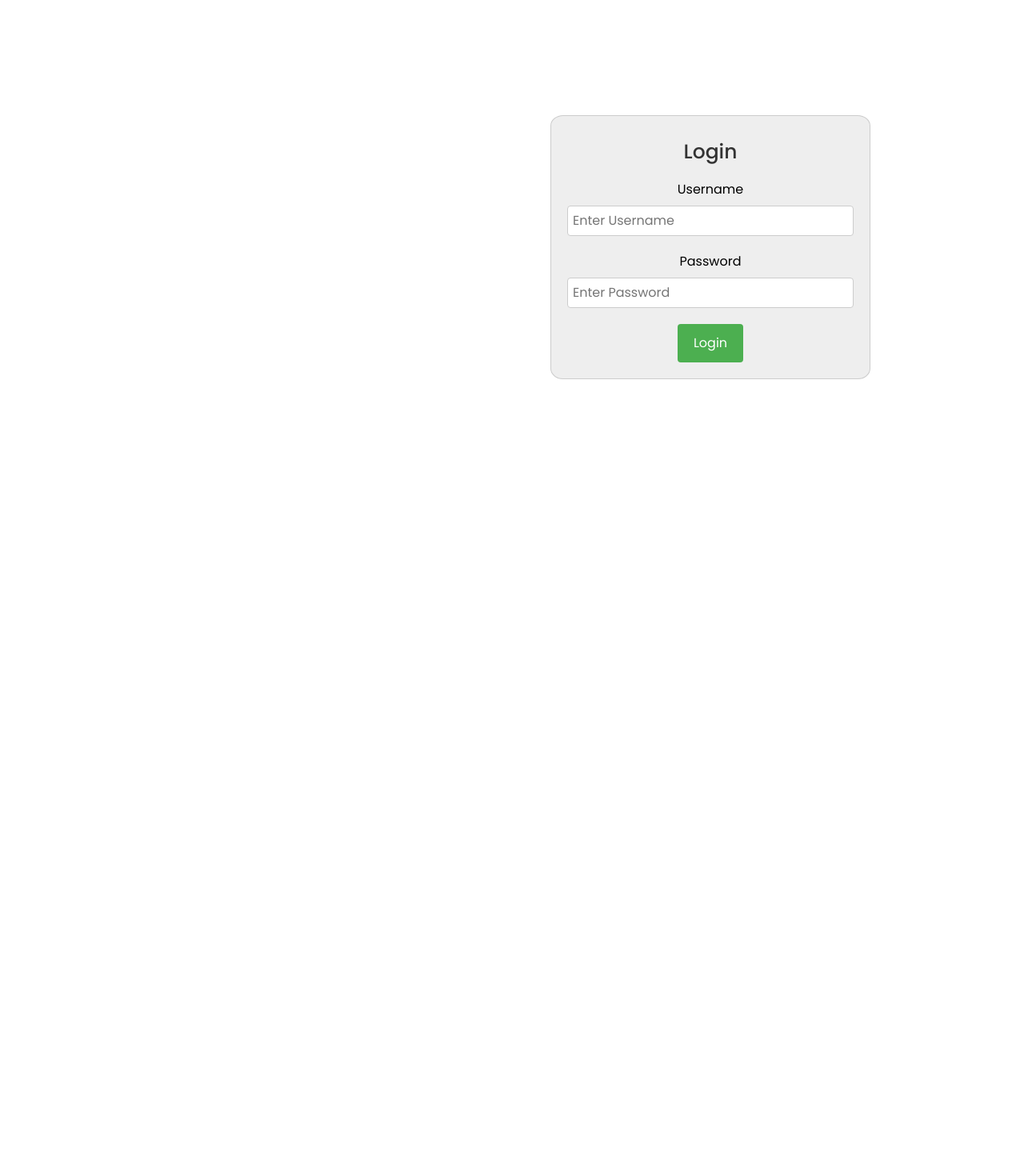
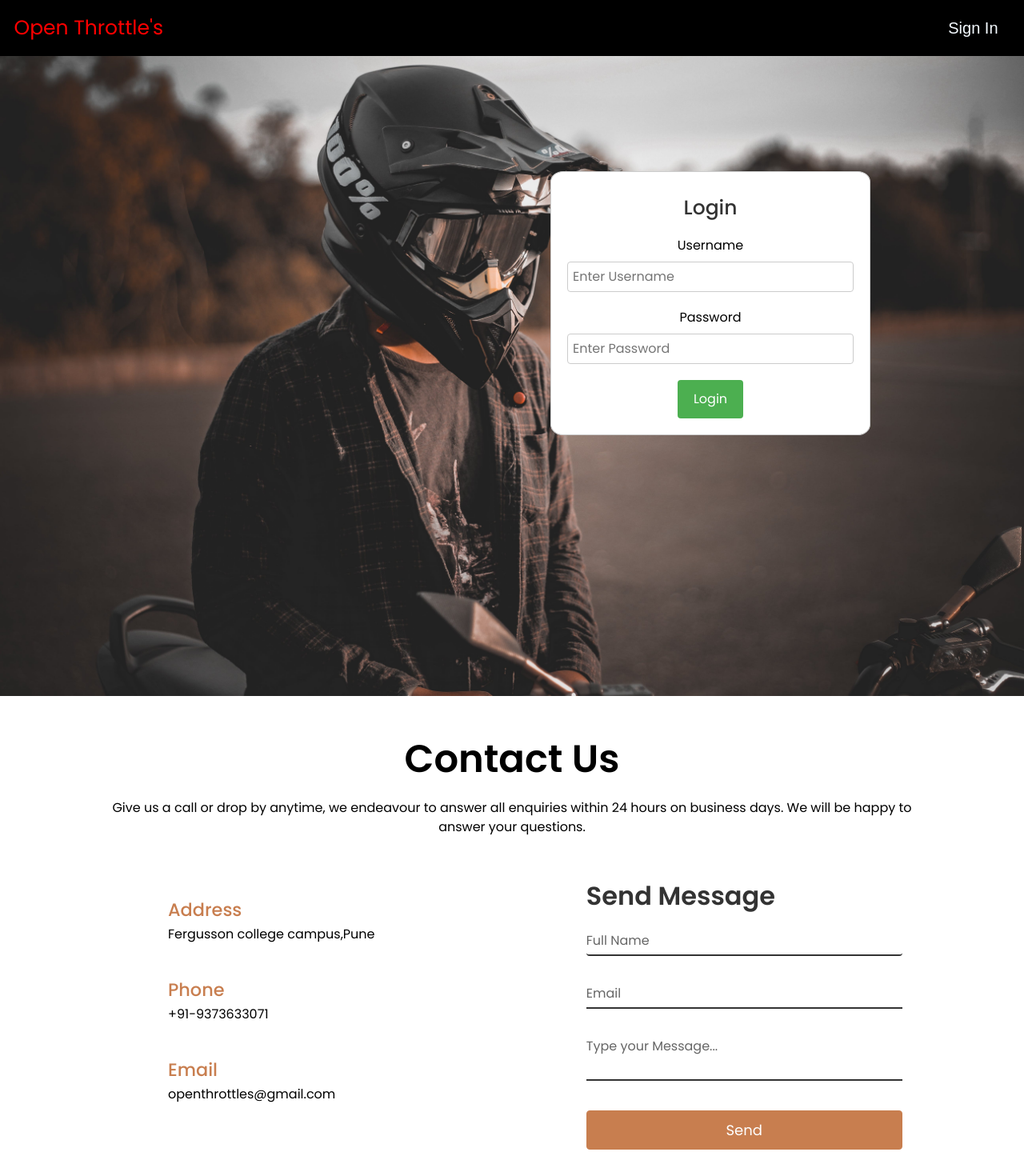
Before and after one commit to Abhilokhande/Open-Throttle, a React (Create React App) app: page /login in a window 1280 px wide. Shown: the top 1470 px of the page at 80% size. Before the commit the page ends 800 px from the top, so only its background shows below. Built offline with nearby package versions, Linux system fonts and the light colour scheme.

Commit message:
create and login page done also passed the page url using props

```diff
--- a/src/App.js
+++ b/src/App.js
@@ -8,13 +8,16 @@
 import Switch from "react-router-dom";
 import Contact from './Mycomponent/contact';
 import Main from './Mycomponent/Main';
+import Mainlogin from './Mycomponent/Mainlogin';
+import CreateAccount from './Mycomponent/CreateAccount';
 function App() {
   return (
     <>
     <Router>
       <Routes>
-    <Route path="login" element={<Login/>} />
+    <Route path="login" element={<Mainlogin/>} />
       <Route path="/" element={<Main/>}/>
+      <Route path="createaccount" element={<CreateAccount/>}/>
      </Routes>
       </Router>
       </>
--- /dev/null
+++ b/src/Mycomponent/CreateAccount.css
@@ -0,0 +1,44 @@
+.registration-container {
+    max-width: 400px;
+    margin: auto;
+    padding: 20px;
+    border: 1px solid #ccc;
+    border-radius: 8px;
+    background-color: #fff;
+    box-shadow: 0 0 10px rgba(0, 0, 0, 0.1);
+  }
+
+  h2 {
+    text-align: center;
+    color: #333;
+  }
+
+  .form-group {
+    margin-bottom: 15px;
+  }
+
+  label {
+    display: block;
+    margin-bottom: 5px;
+    color: #555;
+  }
+
+  input {
+    width: 100%;
+    padding: 8px;
+    border: 1px solid #ccc;
+    border-radius: 4px;
+  }
+
+  button {
+    background-color: #007bff;
+    color: #fff;
+    padding: 10px;
+    border: none;
+    border-radius: 4px;
+    cursor: pointer;
+  }
+
+  button:hover {
+    background-color: #0056b3;
+  }
--- /dev/null
+++ b/src/Mycomponent/CreateAccount.js
@@ -0,0 +1,85 @@
+import React from 'react'
+import Header from './Header'
+import Footer from './footer'
+import Contact from './contact'
+export default function CreateAccount() {
+        return(<><Header/>
+    <div className="background-page">
+      <img src={process.env.PUBLIC_URL + '/login.jpg'}  alt="Background" className="background-image" />
+     {/* <section class="vh-100" style={{backgroundColor:"gray"}}> */}
+  <div class="container h-100">
+    <div class="row d-flex justify-content-center align-items-center h-100">
+      <div class="col-lg-12 col-xl-11">
+        <div class="card text-black" style={{borderRadius:"25px"}}>
+          <div class="card-body p-md-5">
+            <div class="row justify-content-center">
+              <div class="col-md-10 col-lg-6 col-xl-5 order-2 order-lg-1">
+
+                <p class="text-center h1 fw-bold mb-5 mx-1 mx-md-4 mt-4">Sign up</p>
+
+                <form class="mx-1 mx-md-4">
+
+                  <div class="d-flex flex-row align-items-center mb-4">
+                    <i class="fas fa-user fa-lg me-3 fa-fw"></i>
+                    <div class="form-outline flex-fill mb-0">
+                      <input type="text" id="form3Example1c" class="form-control" />
+                      <label class="form-label" for="form3Example1c">Your Name</label>
+                    </div>
+                  </div>
+
+                  <div class="d-flex flex-row align-items-center mb-4">
+                    <i class="fas fa-envelope fa-lg me-3 fa-fw"></i>
+                    <div class="form-outline flex-fill mb-0">
+                      <input type="email" id="form3Example3c" class="form-control" />
+                      <label class="form-label" for="form3Example3c">Your Email</label>
+                    </div>
+                  </div>
+
+                  <div class="d-flex flex-row align-items-center mb-4">
+                    <i class="fas fa-lock fa-lg me-3 fa-fw"></i>
+                    <div class="form-outline flex-fill mb-0">
+                      <input type="password" id="form3Example4c" class="form-control" />
+                      <label class="form-label" for="form3Example4c">Password</label>
+                    </div>
+                  </div>
+
+                  <div class="d-flex flex-row align-items-center mb-4">
+                    <i class="fas fa-key fa-lg me-3 fa-fw"></i>
+                    <div class="form-outline flex-fill mb-0">
+                      <input type="password" id="form3Example4cd" class="form-control" />
+                      <label class="form-label" for="form3Example4cd">Repeat your password</label>
+                    </div>
+                  </div>
+
+                  <div class="form-check d-flex justify-content-center mb-5">
+                    <input class="form-check-input me-2" type="checkbox" value="" id="form2Example3c" />
+                    <label class="form-check-label" for="form2Example3">
+                      I agree all statements in <a href="#!">Terms of service</a>
+                    </label>
+                  </div>
+
+                  <div class="d-flex justify-content-center mx-4 mb-3 mb-lg-4">
+                    <button type="button" class="btn btn-primary btn-lg">Register</button>
+                  </div>
+
+                </form>
+
+              </div>
+              <div class="col-md-10 col-lg-6 col-xl-7 d-flex align-items-center order-1 order-lg-2">
+
+                <img src="https://mdbcdn.b-cdn.net/img/Photos/new-templates/bootstrap-registration/draw1.webp"
+                  class="img-fluid" alt="Sample image"/>
+
+              </div>
+            </div>
+          </div>
+        </div>
+      </div>
+    </div>
+  </div>
+ {/* </section> */}
+ </div>
+ <Contact/>
+ <Footer/>
+ </>  )
+}
--- a/src/Mycomponent/Login.css
+++ b/src/Mycomponent/Login.css
@@ -1,10 +1,4 @@
 
-   .image{
-    background-image: url('./login.jpg');
-    background-size: cover; /* or 'contain' based on your preference */
-    background-position: center center;
-    background-repeat: no-repeat;
-   }
 	.login {
     width: 400px;
     margin: 50px auto;
@@ -16,7 +10,7 @@
     color: #fff;
   }
   h1 {
-    margin: 0 0 20px 0;
+          margin: 0 0 20px 0;
           text-align: center;
           margin-top: 10px;
           color: #333;
--- a/src/Mycomponent/Login.js
+++ b/src/Mycomponent/Login.js
@@ -1,16 +1,13 @@
 import React from 'react';
-import "./Login.css";
-export default function Login() {
-  const loginStyle = {
-    float: 'right',
-    marginTop: '9em',
-    marginRight: '12em'
-  };
-
+import './Login.css'; // Import your CSS file for styling
+import Header from './Header';
+import Footer from './footer';
+import Contact from './contact';
+const Login = () => {
   return (<>
-    <div className="login" style={loginStyle}>
+  {/* <Header/> */}
+    <div className="login" style={{ float: 'right', marginTop: '9em', marginRight: '12em', backgroundColor:'white' }}>
       <h1>Login</h1>
-
       <form>
         <label>Username</label>
         <input type="text" name="username" placeholder="Enter Username" />
@@ -19,6 +16,10 @@
         <input type="submit" name="submit" value="Login" />
       </form>
     </div>
+    {/* <Contact/>
+    <Footer/> */}
     </>
   );
-}
+};
+
+export default Login;
--- a/src/Mycomponent/Main.js
+++ b/src/Mycomponent/Main.js
@@ -9,9 +9,10 @@
 export default function Main() {
   return (
     <div>
-        <Header title="Open Throttle's"n1='Explore' n2='Login'n3='Signup'n4='' />
+        <Header title="Open Throttle's" n2='Login' />
       <Carousel/>
            <Image1/>
+           <Header n1='Motorcycles'/>
           <Threeimage/>
       <Showroom/>
       <Contact/>
--- /dev/null
+++ b/src/Mycomponent/Mainlogin.js
@@ -0,0 +1,19 @@
+// BackgroundPage.js
+import React from 'react';
+import './header.css';
+import Login from './Login';
+import Header from './Header';
+import Footer from './footer';
+import Contact from './contact';
+export default function Mainlogin() {
+      return (<>
+      <Header title="Open Throttle's" n1='Sign In' A1='/createaccount'/>
+  <div className="background-page">
+    <img src={process.env.PUBLIC_URL + '/login.jpg'}  alt="Background" className="background-image" />
+    <Login/>
+  </div>
+  <Contact/>
+  <Footer/>
+  </>
+  )
+}
--- a/src/Mycomponent/header.css
+++ b/src/Mycomponent/header.css
@@ -124,3 +124,20 @@
     color: #ffffff;
     cursor: not-allowed;
     }
+    /* css Mainlogin */
+    /* BackgroundPage.css */
+.background-page {
+    position: relative;
+    height: 100vh; /* Adjust as needed */
+    overflow: hidden;
+  }
+
+  .background-image {
+    position: absolute;
+    top: 0;
+    left: 0;
+    width: 100%;
+    height: 100%;
+    object-fit: cover;
+    z-index: -1; /* Ensure the image is behind other content */
+  }
--- a/src/Mycomponent/header.js
+++ b/src/Mycomponent/header.js
@@ -1,6 +1,6 @@
     import React from 'react';
 import "./header.css";
-import { Outlet, Link } from "react-router-dom";
+import { Link } from 'react-router-dom';
 export default function Header(props) {
   return (
     <nav className="navbar navbar-expand-lg bg-body-tertiary" style={{ backgroundColor: 'black' }}  >
@@ -15,11 +15,12 @@
           {/* <a className="nav-link active" aria-current="page" href="#">Home</a> */}
         </li>
         <li className="nav-item">
-          <a className="nav-link" href="#">{props.n1}</a>
+          <Link className="nav-link" to={props.A1}>{props.n1}</Link>
         </li>
         <li className="nav-item">
         <Link className="nav-link" to="/login">{props.n2}</Link>
         </li>
+
         {/* <li className="nav-item dropdown">
           <a className="nav-link dropdown-toggle" href="#" role="button" data-bs-toggle="dropdown" aria-expanded="false">
           {props.n2}
--- a/src/Mycomponent/image1.js
+++ b/src/Mycomponent/image1.js
@@ -1,5 +1,4 @@
 import React from 'react';
-
 export default function Image1() {
   return (<>
     <div id="carouselExampleSlidesOnly" className="carousel slide" data-bs-ride="carousel">
```
Also changed, not shown: public/login.jpg (renamed from src/Mycomponent/login.jpg), public/login1.jpeg (added).
